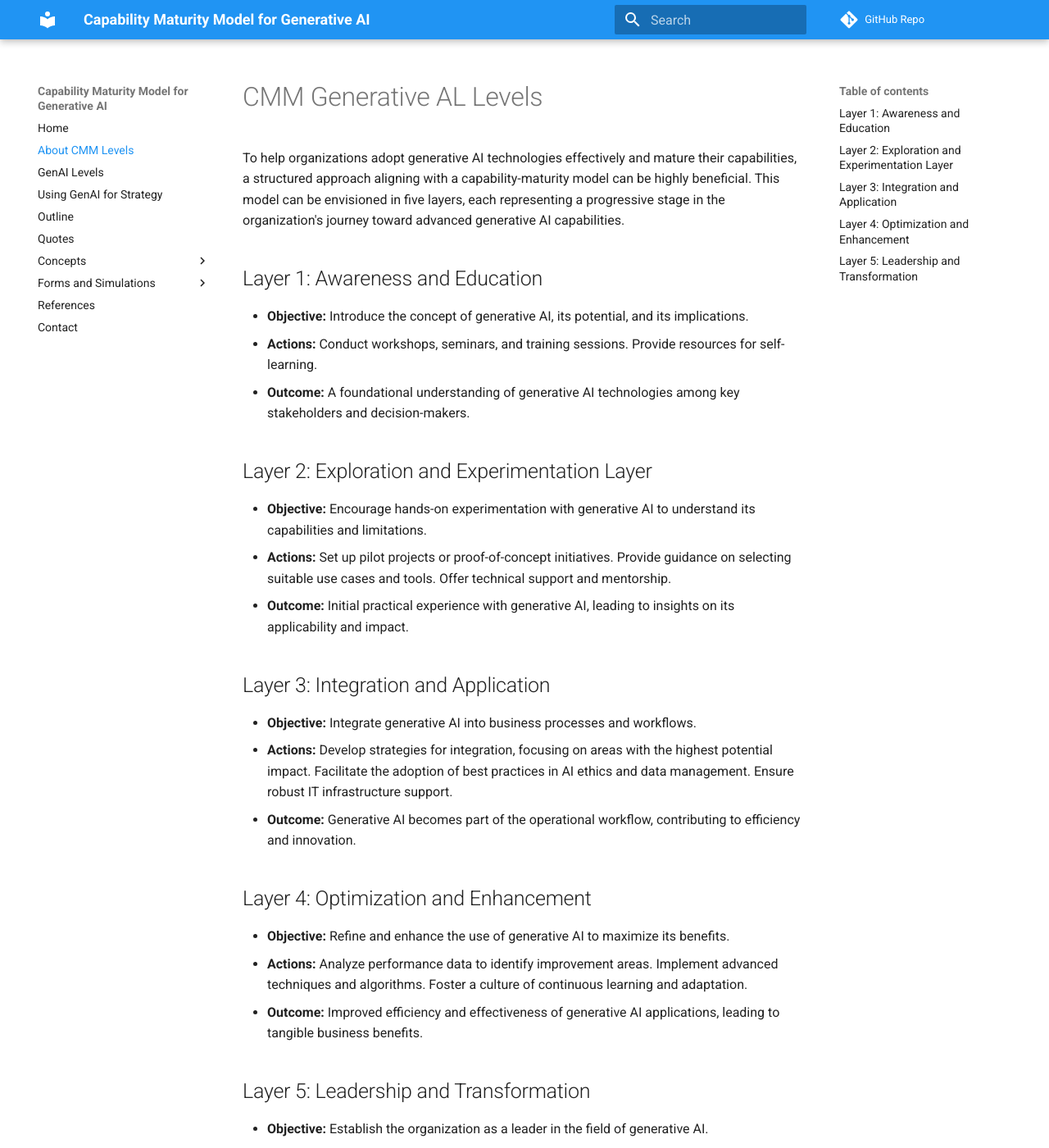
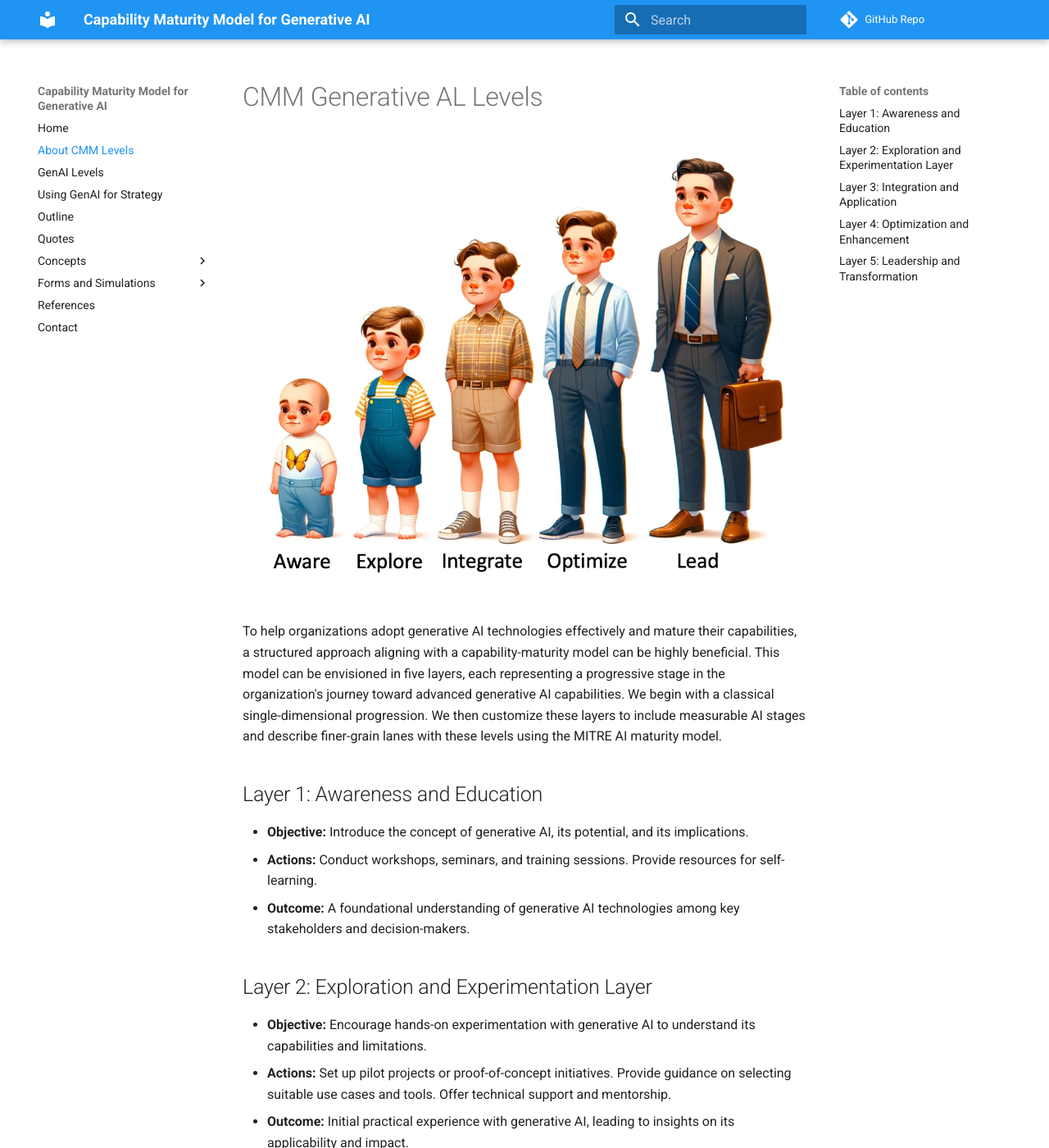
Before and after one commit to dmccreary/cmm-for-genai, an MkDocs documentation site: the page built from docs/cmm-levels.md, in a window 1280 px wide and 1400 px high. Shown: the whole window at 82% size. Built offline with MkDocs 1.6.1 and Material for MkDocs 9.7.7, drawn with Linux system fonts in a browser that asks for light colours; comment, search, counter and statistics services are not loaded; some of the changed text lies outside the part shown.

Commit message:
updating content

```diff
--- a/docs/cmm-levels.md
+++ b/docs/cmm-levels.md
@@ -1,8 +1,11 @@
 # CMM Generative AL Levels
+
+![](img/human-five-stage-model-labels.png)
 
 To help organizations adopt generative AI technologies effectively and mature their capabilities,
 a structured approach aligning with a capability-maturity model can be highly beneficial.
-This model can be envisioned in five layers, each representing a progressive stage in the organization's journey toward advanced generative AI capabilities.
+This model can be envisioned in five layers, each representing a progressive stage in the organization's journey toward advanced generative AI capabilities.  We begin with a classical single-dimensional progression.  We then customize
+these layers to include measurable AI stages and describe finer-grain lanes with these levels using the MITRE AI maturity model.
 
 ## Layer 1: Awareness and Education
 
```
Also changed, not shown: other parts of docs/cmm-levels.md (+1 -1 lines), docs/img/classical-cmm-layers.png (added), docs/img/human-five-stage-model-labels.png (added), docs/img/human-five-stage-model.png (added), 1 other file.
